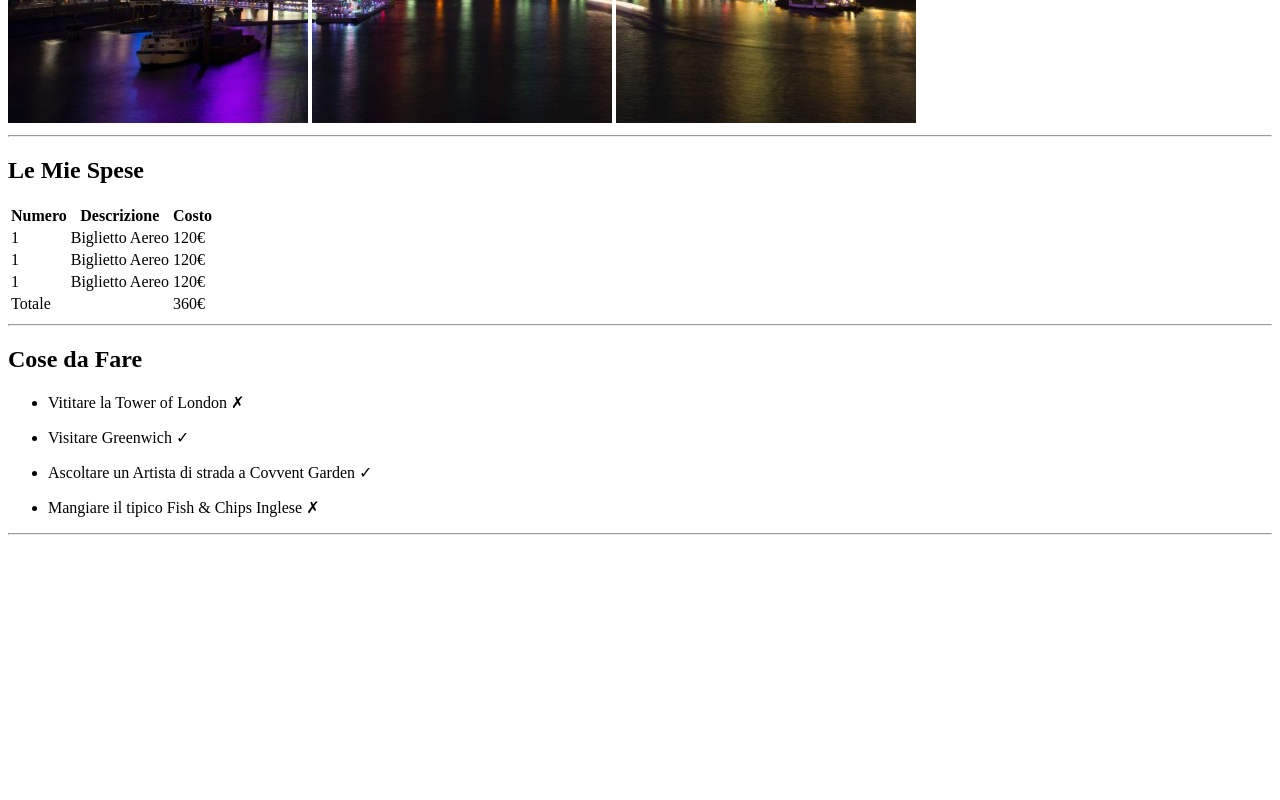
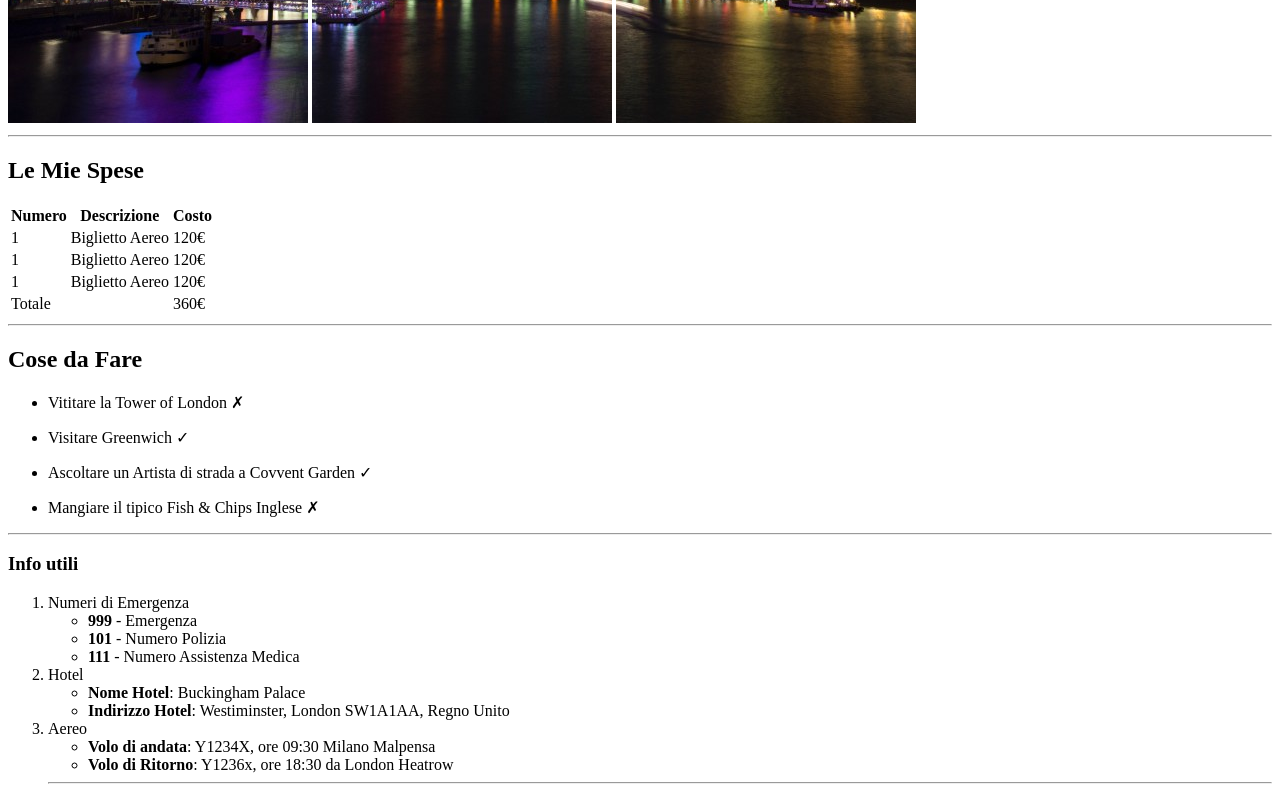
Before and after one commit to GianniC88/html-london-trip, a plain HTML site: page index.html in a window 1280 px wide. Shown: the part 557-1357 px from the top of the page. Before the commit the page ends 1100 px from the top, so only its background shows below. Drawn offline with Linux system fonts and the light colour scheme.

Commit message:
info voli

```diff
--- a/index.html
+++ b/index.html
@@ -78,5 +78,33 @@
         </ul>
      </section>
     <hr>
+
+    <!-- info utili -->
+     <h3>Info utili</h3>
+     <ol>
+        <li>Numeri di Emergenza</li>
+            <ul>
+                <li><b>999</b> - Emergenza</li>
+                <li><b>101</b> - Numero Polizia</li>
+                <li><b>111</b> - Numero Assistenza Medica</li>
+            </ul>
+
+            <li>Hotel</li>
+            <ul>
+                <li><b>Nome Hotel</b>: Buckingham Palace</li>
+                <li><b>Indirizzo Hotel</b>: Westiminster, London SW1A1AA, Regno Unito</li>
+
+            </ul>
+
+            <li>Aereo</li>
+            <ul>
+                <li><b>Volo di andata</b>: Y1234X, ore 09:30 Milano Malpensa</li>
+                <li><b>Volo di Ritorno</b>: Y1236x, ore 18:30 da London Heatrow</li>
+            </ul>
+            <hr>
+
+     </ol>
+
+
 </body>
 </html>
```
